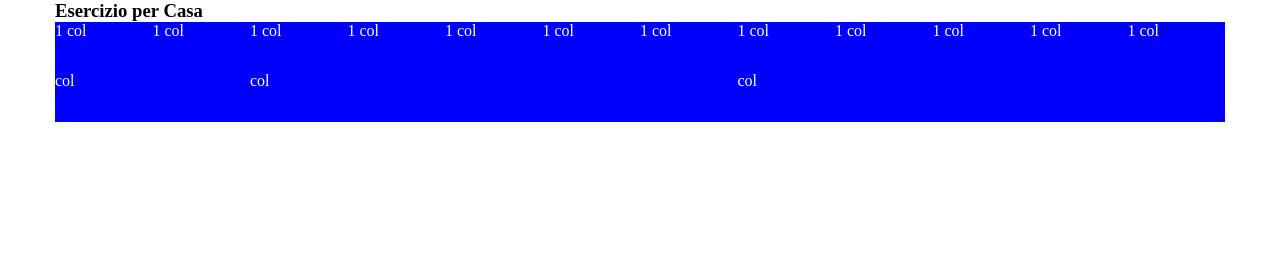
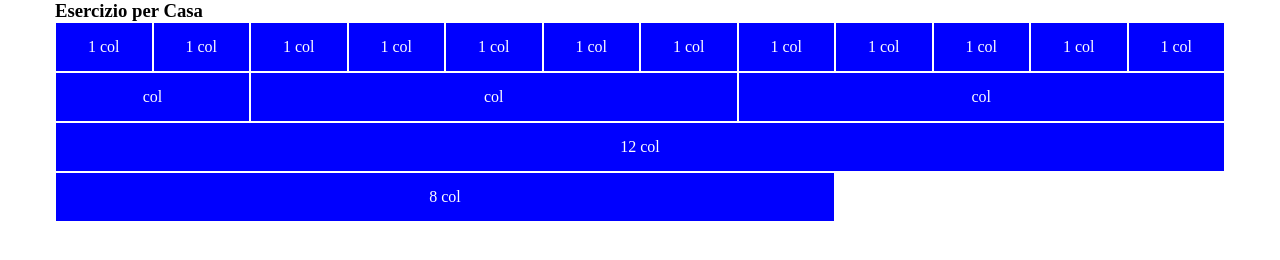
Before and after one commit to FRAALES/html-css-12bool, a plain HTML site: page index.html in a window 1280 px wide. Drawn offline with Linux system fonts and the light colour scheme.

Commit message:
centarture aggiunte correttamente

```diff
--- a/css/file.css
+++ b/css/file.css
@@ -2,5 +2,14 @@
     background-color: blue;
     height: 50px;
     color: white;
+    border: solid 1px white;
+    position: relative;
+}
 
+
+.centrato{
+    position: absolute;
+    top: 50%;
+    left: 50%;
+    transform: translate(-50%, -50%);
 }
--- a/index.html
+++ b/index.html
@@ -26,26 +26,36 @@
                     <!-- Qui ci va la row con scritto 'col' in bianco -->
                     <section>
                         <div class="row">
-                            <div class="col-1">1 col</div>
-                            <div class="col-1">1 col</div>
-                            <div class="col-1">1 col</div>
-                            <div class="col-1">1 col</div>
-                            <div class="col-1">1 col</div>
-                            <div class="col-1">1 col</div>
-                            <div class="col-1">1 col</div>
-                            <div class="col-1">1 col</div>
-                            <div class="col-1">1 col</div>
-                            <div class="col-1">1 col</div>
-                            <div class="col-1">1 col</div>
-                            <div class="col-1">1 col</div>
+                            <div class="col-1"><span class="centrato">1 col</span></div>
+                            <div class="col-1"><span class="centrato">1 col</span></div>
+                            <div class="col-1"><span class="centrato">1 col</span></div>
+                            <div class="col-1"><span class="centrato">1 col</span></div>
+                            <div class="col-1"><span class="centrato">1 col</span></div>
+                            <div class="col-1"><span class="centrato">1 col</span></div>
+                            <div class="col-1"><span class="centrato">1 col</span></div>
+                            <div class="col-1"><span class="centrato">1 col</span></div>
+                            <div class="col-1"><span class="centrato">1 col</span></div>
+                            <div class="col-1"><span class="centrato">1 col</span></div>
+                            <div class="col-1"><span class="centrato">1 col</span></div>
+                            <div class="col-1"><span class="centrato">1 col</span></div>
                         </div>
 
                         <div class="row">
-                            <div class="col-2">col</div>
-                            <div class="col-5">col</div>
-                            <div class="col-5">col</div>
+                            <div class="col-2"><span class="centrato">col</span></div>
+                            <div class="col-5"><span class="centrato">col</span></div>
+                            <div class="col-5"><span class="centrato">col</span></div>
 
                         </div>
+
+                        <div class="row">
+                            <div class="col-12"><span class="centrato">12 col</span></div>
+                        </div>
+
+                        <div class="row">
+                            <div class="col-8"><span class="centrato">8 col</span></div>
+                        </div>
+
+
 
 
 
```
